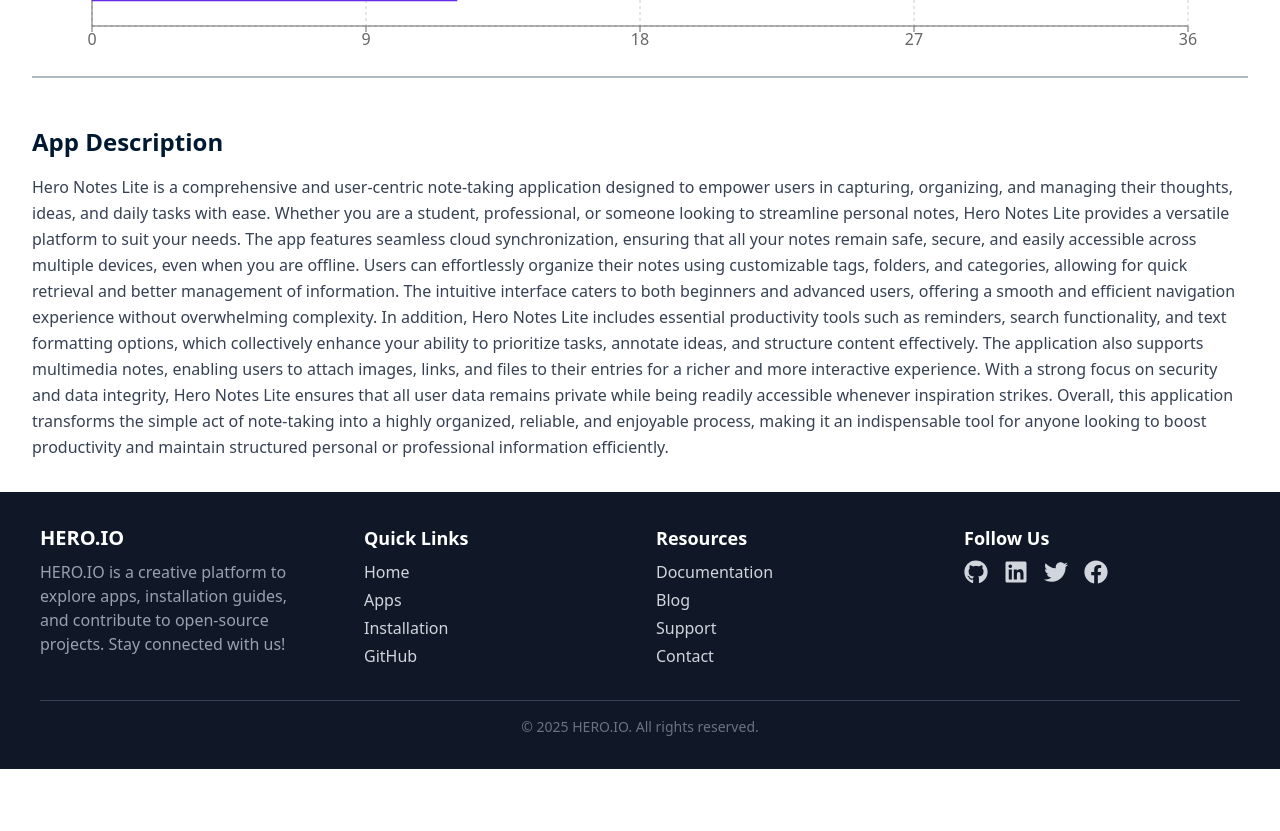
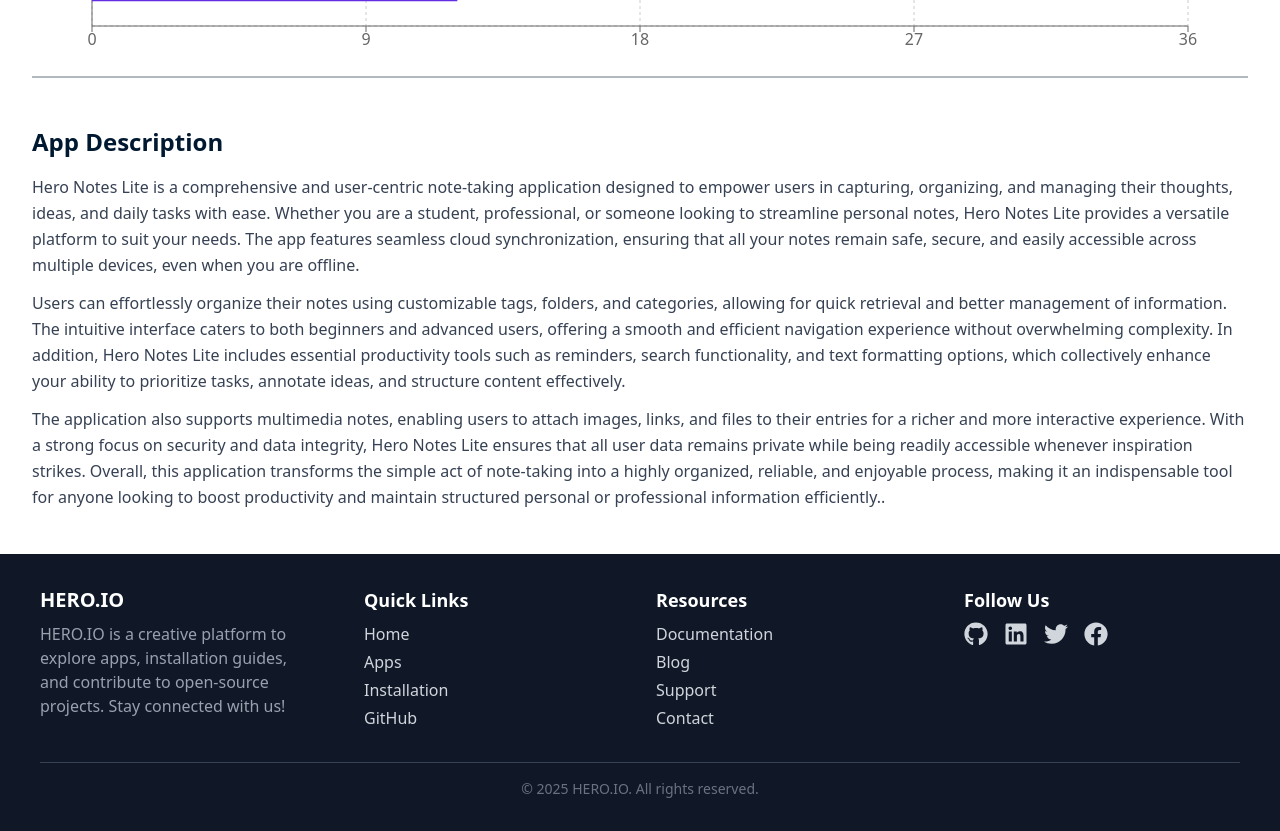
Before and after one commit to AfsanaMim9639/hero-app, a React (Vite) app: page /apps/1 in a window 1280 px wide. Shown: the part 800-1631 px from the top of the page. Before the commit the page ends 1569 px from the top, so only its background shows below. Built offline with nearby package versions, Linux system fonts and the light colour scheme.

Commit message:
Edited the app description section

```diff
--- a/src/pages/AppDetails.jsx
+++ b/src/pages/AppDetails.jsx
@@ -187,10 +187,29 @@
 
 
       {/* App Description */}
-      <div>
-        <h2 className="text-xl sm:text-2xl font-bold mb-4 text-[#001931]">App Description</h2>
-        <p className="text-gray-700 text-sm sm:text-base leading-relaxed">{app.description}</p>
-      </div>
+<div>
+  <h2 className="text-xl sm:text-2xl font-bold mb-4 text-[#001931]">
+    App Description
+  </h2>
+
+  {app.description
+    .split(". ")
+    .reduce((acc, sentence, i) => {
+      const chunkIndex = Math.floor(i / 3);
+      if (!acc[chunkIndex]) acc[chunkIndex] = sentence;
+      else acc[chunkIndex] += ". " + sentence;
+      return acc;
+    }, [])
+    .map((para, index) => (
+      <p
+        key={index}
+        className="text-gray-700 text-sm sm:text-base leading-relaxed mb-3"
+      >
+        {para}.
+      </p>
+    ))}
+</div>
+
     </div>
   );
 }
```
